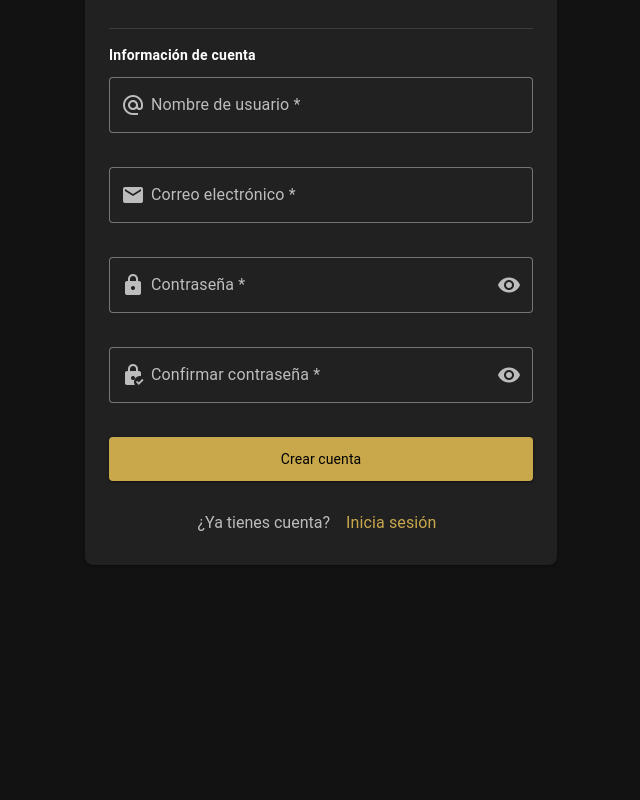
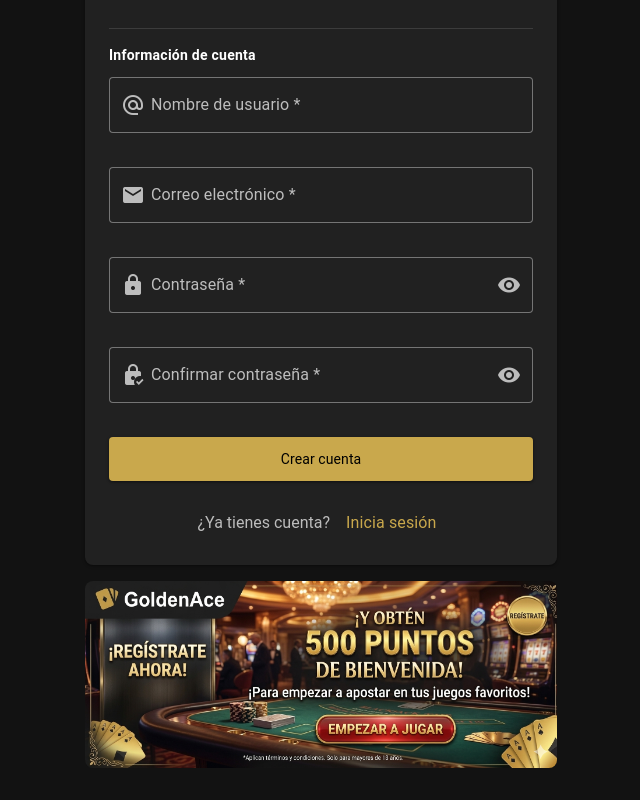
Before and after one commit to LudoSoft2026/casino, a Vue app in the folder frontend/: page /registro in a window 1280 px wide. Shown: the part 394-1194 px from the top of the page, without its empty margins (319-959 px from the left). Before the commit the page ends 991 px from the top, so only its background shows below. Built offline with nearby package versions, Linux system fonts and the light colour scheme; the HTML template or start-up script is replaced by a standard one.

Commit message:
feat: banner promocional en registro

```diff
--- a/frontend/src/views/RegistroView.vue
+++ b/frontend/src/views/RegistroView.vue
@@ -231,7 +231,13 @@ const registro = async () => {
             </v-btn>
           </v-card-actions>
         </v-card>
-
+        <!-- Banner promocional -->
+        <v-img
+          src="/PromoCasino.png"
+          rounded="lg"
+          class="mt-4"
+          cover
+        />
       </v-col>
     </v-row>
   </v-container>
```
Also changed, not shown: frontend/public/PromoCasino.png (added).
